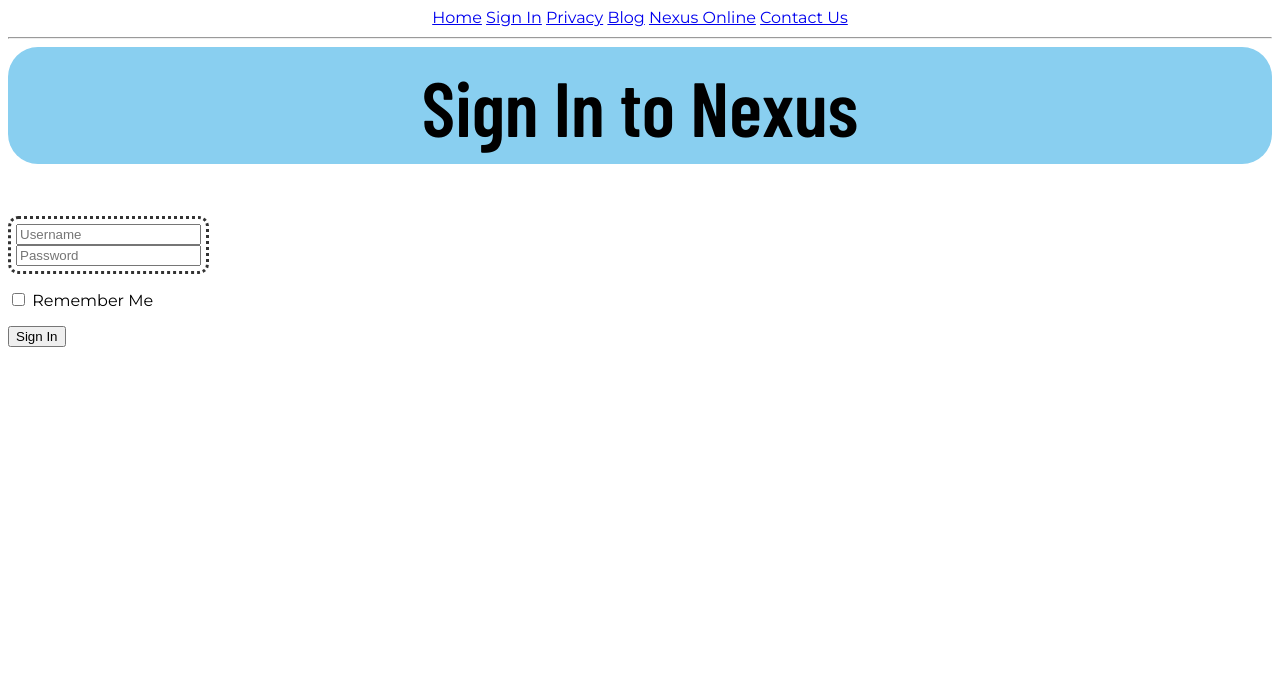
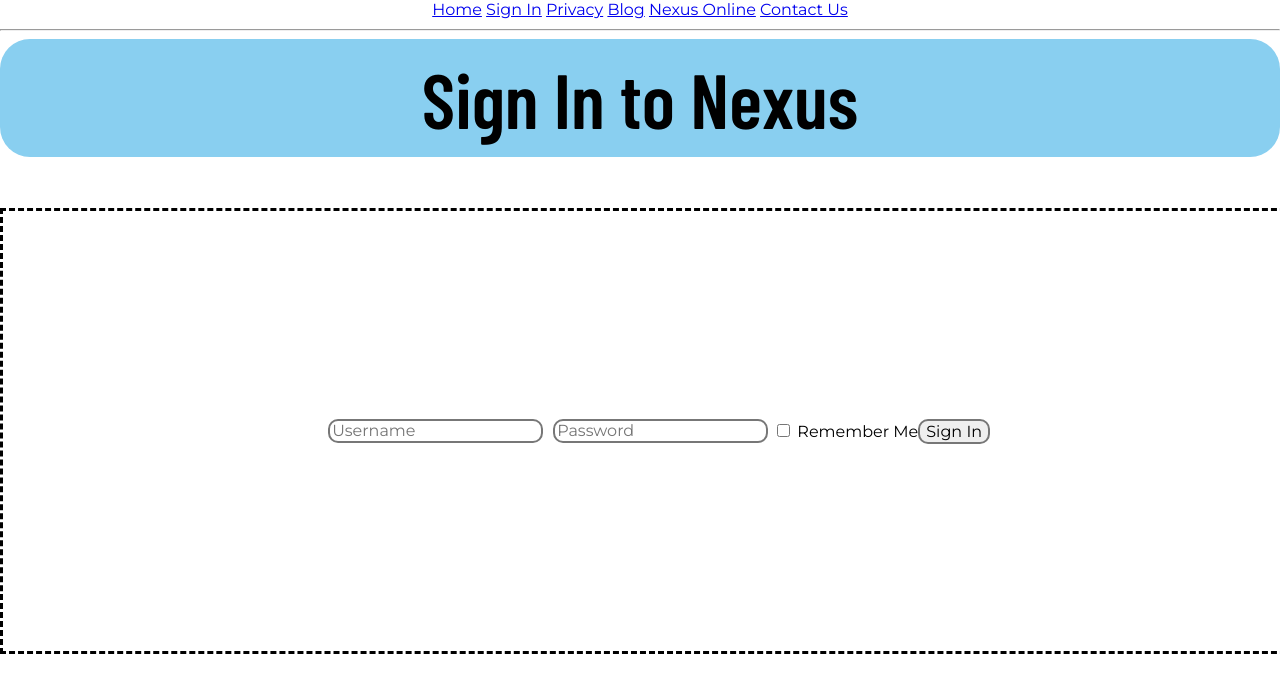
Before and after one commit to thinggggggggg/nexus, a Flask app: page /login in a window 1280 px wide. Shown: the top 693 px of the page. Run offline with Flask 3, Linux system fonts and the light colour scheme; some web fonts are replaced.

Commit message:
figured out flask

```diff
--- a/app/forms.py
+++ b/app/forms.py
@@ -3,7 +3,7 @@ from wtforms import StringField, PasswordField, BooleanField, SubmitField
 from wtforms.validators import DataRequired
 
 class LoginForm(FlaskForm):  # might change... css is better. looks nicer
-    username = StringField(validators=[DataRequired()])
-    password = PasswordField(validators=[DataRequired()])
-    remember_me = BooleanField('Remember Me')
-    submit = SubmitField('Sign In')
+    username = StringField(validators=[DataRequired()], id="input_field")
+    password = PasswordField(validators=[DataRequired()], id="input_field")
+    remember_me = BooleanField('Remember Me', id="boolean_field")
+    submit = SubmitField('Sign In', id="submit_field")
--- a/app/routes.py
+++ b/app/routes.py
@@ -1,4 +1,4 @@
-from flask import render_template
+from flask import render_template, flash, redirect, url_for
 from app import app
 from app.forms import LoginForm
 
@@ -21,23 +21,30 @@ def home():
     messages = MESSAGES
     return render_template('home.html', title='Home', user=user, messages=messages)
 
-@app.route('/login')
+@app.route('/login', methods=['GET', 'POST'])
 def login():
     form = LoginForm()  # currently uses flask stuff but ngl looks bad so gonna fix
+    if form.validate_on_submit():
+        flash(f'Login requested for user {form.username.data}, remember_me={form.remember_me.data}')
+        return redirect(url_for('index'))
     return render_template('login.html', title='Sign In', form=form)
 
 @app.route('/privacy')
 def privacy():
     pass
+    return privacy()
 
 @app.route('/blog')
 def blog():
     pass
+    return blog()
 
 @app.route('/nexus-online')
 def nexus_online():
     user = USER
+    return nexus_online()
 
 @app.route('/contact-us')
 def contact_us():
     pass
+    return contact_us()
--- a/app/static/styles/base.css
+++ b/app/static/styles/base.css
@@ -19,5 +19,7 @@ body {
     font-family: "Montserrat", sans-serif;
     font-weight: 400;
     font-style: normal;
-    font-size: 100%
+    font-size: 100%;
+    padding: 0;
+    margin: 0;
 }
--- a/app/static/styles/login.css
+++ b/app/static/styles/login.css
@@ -1,5 +1,62 @@
-.chat-container {
-    /* display: flex;
+#input_field {
+    border-style: solid;
+    border-radius: 10px;
+    border-color: #777777;
+    font-size: 100%;
+
+}
+
+#submit_field {
+    font-family: "Montserrat", sans-serif;
+    font-weight: 400;
+    font-style: normal;
+    font-size: 100%;
+    border-style: solid;
+    border-radius: 10px;
+    border-color: #777777;
+}
+
+#boolean_field {
+    border-style: solid;
+    border-radius: 10px;
+    border-color: #777777;
+}
+
+.loginform form{
+    display: flex;
+    width: 99vw;
+    height: 50vh;
+    grid-template-columns: 1fr;
+    border-style: dashed;
+    border-color: black;
+    align-items: center;
+    justify-content: center;
+    position: relative;
+    text-align: center;
+    margin: 50px auto;
+    padding: 20px;
+}
+
+/* .formwrapper {
+
+} */
+
+.fielditem {
+    display: flex;
+    flex-direction: column;
+    max-width: 20vw;
+    margin: 5px;
+}
+
+.fielditem ::placeholder {
+    font-family: "Montserrat", sans-serif;
+    font-weight: 400;
+    font-style: normal;
+    font-size: 100%;
+}
+
+/* .chat-container {
+    display: flex;
     flex: content;
     flex-direction: column;
     border-color: #333;
@@ -10,7 +67,7 @@
     align-items: center;
     justify-content: center;
     gap: 10px;
-    margin: 0 auto; */
+    margin: 0 auto;
 
     display: inline-flex;
     flex-direction: column;
@@ -19,7 +76,7 @@
     border-radius: 10px;
     align-items: center;
     margin: 0 auto;
-    padding: 5px; /* Optional: adds spacing inside container */
+    padding: 5px;
 }
 
 .button-container {
@@ -62,4 +119,4 @@ button {
 
 button:hover {
     background-color: #6da7c1;
-}
+} */
--- a/app/templates/base.html
+++ b/app/templates/base.html
@@ -11,7 +11,7 @@
         <link href="https://fonts.googleapis.com/css2?family=Barlow+Condensed:ital,wght@0,100;0,200;0,300;0,400;0,500;0,600;0,700;0,800;0,900;1,100;1,200;1,300;1,400;1,500;1,600;1,700;1,800;1,900&family=Montserrat:ital,wght@0,100..900;1,100..900&display=swap" rel="stylesheet">
 
         <!-- importing css style sheet -->
-        <link rel= "stylesheet" type= "text/css" href= "{{ url_for('static',filename='styles/base.css') }}">
+        <link rel= "stylesheet" type= "text/css" href= "{{ url_for('static', filename='styles/base.css') }}">
         {% block extraheader %}{% endblock extraheader %}
 
         {% if title %}
@@ -23,14 +23,25 @@
     <body>
         <div id="nav-bar">
             <!-- nav bar at top -->
-            <a href="/home">Home</a>
-            <a href="/login">Sign In</a>
-            <a href="/privacy">Privacy</a>
-            <a href="/blog">Blog</a>
-            <a href="/nexus-online">Nexus Online</a>
-            <a href="/contact-us">Contact Us</a>
+            <a href="{{url_for ('home') }}">Home</a>
+            <a href="{{url_for ('login') }}">Sign In</a>
+            <a href="{{url_for ('privacy') }}">Privacy</a>
+            <a href="{{url_for ('blog') }}">Blog</a>
+            <a href="{{url_for ('nexus_online') }}">Nexus Online</a>
+            <a href="{{url_for ('contact_us') }}">Contact Us</a>
         </div>
         <hr style="margin-bottom: 0 auto; margin-top: 10px;"> <!-- divider line -->
+
+        {% with messages = get_flashed_messages() %}
+        {% if messages %}
+        <ul>
+            {% for message in messages %}
+            <li>{{ message }}</li>
+            {% endfor %}
+        </ul>
+        {% endif %}
+        {% endwith %}
+
         {% block content %}{% endblock content %} <!-- rest of page content -->
     </body>
 </html>
--- a/app/templates/login.html
+++ b/app/templates/login.html
@@ -1,31 +1,38 @@
 {% extends "base.html" %}
 
 {% block extraheader %}
-    <link rel="stylesheet" type="text/css" href="{{ url_for('static',filename='styles/login.css') }}">
+<link rel="stylesheet" type="text/css" href="{{ url_for('static', filename='styles/login.css') }}">
 {% endblock extraheader %}
 
 {% block content %}
-    <h1 id="main-header" style="font-size: 6vw">Sign In to Nexus</h1>
+<h1 id="main-header" style="font-size: 6vw">Sign In to Nexus</h1>
 
+<div class="formwrapper">
+    <div class="loginform" style="justify-items: center; justify-content: center;">
     <form action="" method="post" novalidate>
         {{ form.hidden_tag() }}
-        <div class="chat-container">
-            <!-- {{ form.username.label}}<br> -->
-            {{ form.username(class="input-box", placeholder="Username") }}
 
-            <!-- {{ form.password.label }}<br> -->
-            {{ form.password(class="input-box", placeholder="Password") }}
+        <div class="fielditem">
+            {{ form.username(placeholder="Username") }}
+            <!-- {{ form.username }} -->
+
+            {% for error in form.username.errors %}
+            <span style="color: red;">[{{ error }}]</span>
+            {% endfor %}
         </div>
+
+        <div class="fielditem">
+            {{ form.password(placeholder="Password") }}
+            <!-- {{ form.password }} -->
+
+            {% for error in form.password.errors %}
+            <span style="color: red;">[{{ error }}]</span>
+            {% endfor %}
+        </div>
+
         <p>{{ form.remember_me() }} {{ form.remember_me.label }}</p>
         <p>{{ form.submit() }}</p>
     </form>
-
-    <!-- <div class="chat-container" style="width: 100vw;"> -->
-        <!-- Input area -->
-        <!-- <input type="text" id="input-box" placeholder="Username">
-        <input type="password" id="input-box" placeholder="Password">
     </div>
-    <div class="button-container">
-        <button>Sign In</button>
-      </div>  -->
+</div>
 {% endblock content %}
```
Also changed, not shown: app/templates/home.html (+4 -4 lines).
